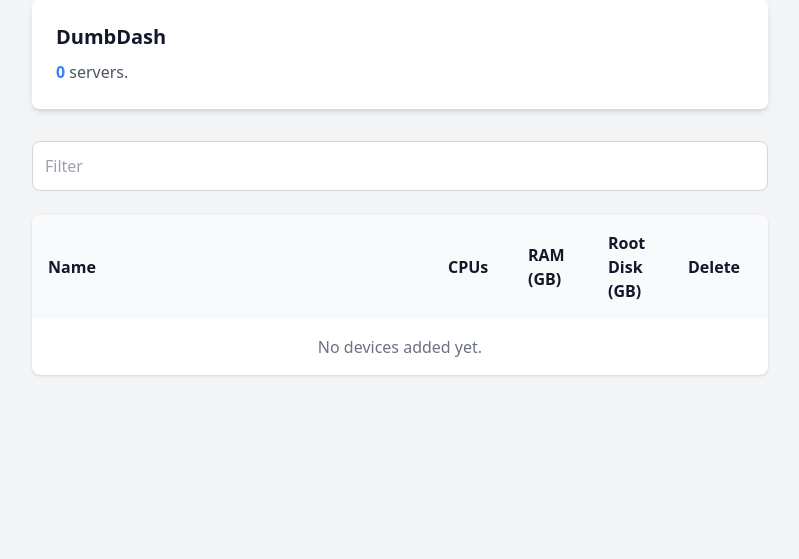
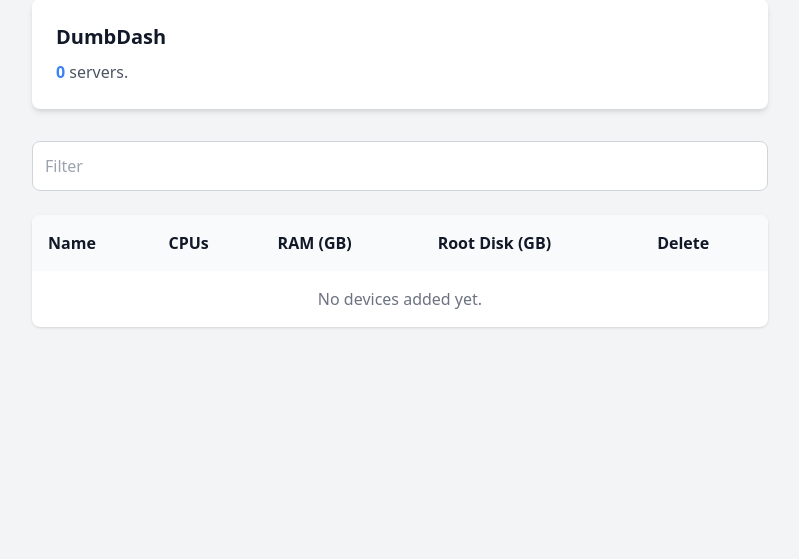
Before and after one commit to Justinzobel/dumbdash, a Flask app: page / in a window 1280 px wide. Shown: the part 121-680 px from the top of the page, without its empty margins (240-1039 px from the left). Run offline with Flask 3, Linux system fonts and the light colour scheme; data that the repository does not hold is empty.

Commit message:
Resize columns and fix root disk size variable

```diff
--- a/templates/index.html
+++ b/templates/index.html
@@ -81,10 +81,10 @@
               <thead class="bg-gray-50 dark:bg-gray-700">
                 <tr>
                   <th class="p-4">Name</th>
-                  <th class="p-4 w-20">CPUs</th>
-                  <th class="p-4 w-20">RAM (GB)</th>
-                  <th class="p-4 w-20">Root Disk (GB)</th>
-                  <th class="p-4 w-24">Delete</th>
+                  <th class="p-4 w-28">CPUs</th>
+                  <th class="p-4 w-28">RAM (GB)</th>
+                  <th class="p-4 w-28">Root Disk (GB)</th>
+                  <th class="p-4 w-28">Delete</th>
                 </tr>
               </thead>
               <tbody id="devices-table-body"></tbody>
@@ -162,7 +162,7 @@
             <td class="p-4 cursor-pointer" data-id="${device.hostname}"><div class="name-container">${nameDisplay}</div></td>
             <td class="p-4">${device.cpus}</a></td>
             <td class="p-4">${device.ram}</a></td>
-            <td class="p-4">${device.diskrootsize}</td>
+            <td class="p-4">${device.rootdisksize}</td>
             <td class="p-4"><button class="delete-button text-red-500 hover:text-red-700 font-semibold" data-id="${device.id}">Delete</button></td>
           `;
           devicesTableBody.appendChild(row);
```
